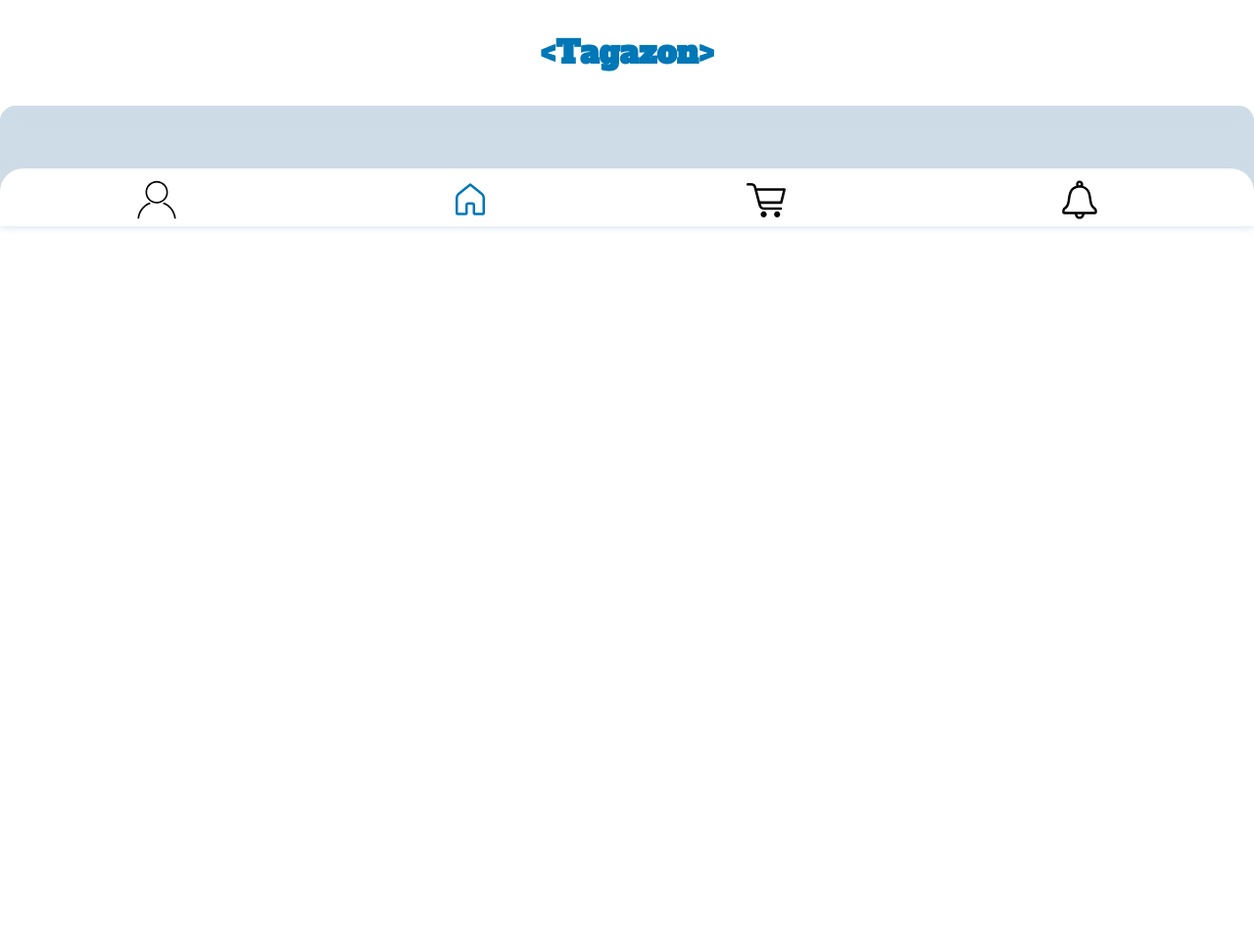
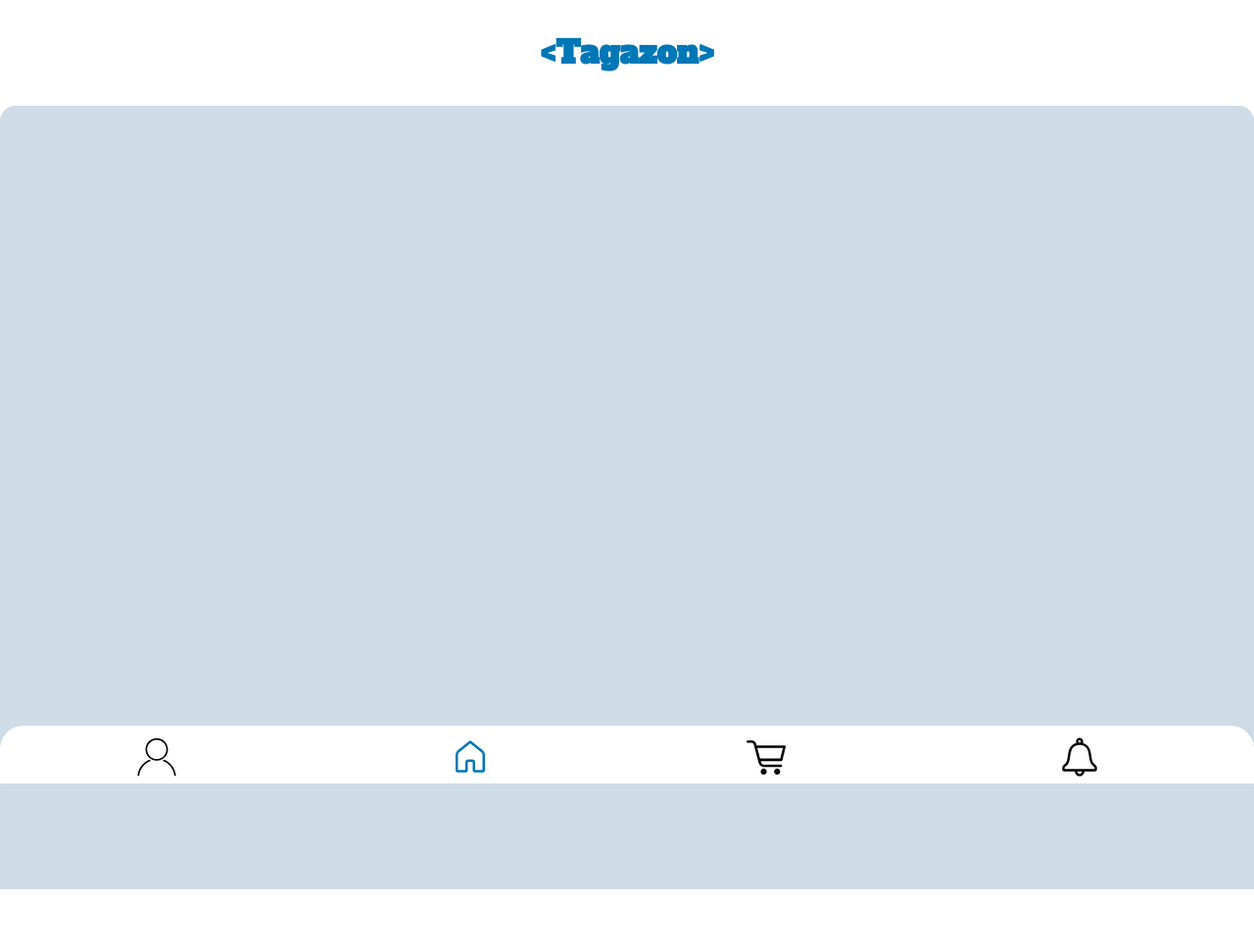
Before and after one commit to zucchero-sintattico/tagazon, a PHP site: page /?page=home in a window 1280 px wide. Shown: the whole page at 98% size. Before the commit the page ends 234 px from the top, so only its background shows below. Run offline with PHP 8.4, Linux system fonts and the light colour scheme; the visitor is signed in with stand-in values (Sample User, id 1).

Commit message:
fix height

```diff
--- a/src/pages/cart/cart.css
+++ b/src/pages/cart/cart.css
@@ -3,6 +3,7 @@
 html,
 body {
     --background-body: rgb(206, 220, 231);
+    height: 100%;
 }
 
 h1 {
@@ -16,6 +17,7 @@
 main {
     background-color: var(--background-body);
     border-radius: 1em 1em 0 0;
+    min-height: 90%;
 }
 
 main>section>h2 {
--- a/src/pages/home/home.css
+++ b/src/pages/home/home.css
@@ -3,6 +3,7 @@
 html,
 body {
     --background-body: rgb(206, 220, 231);
+    height: 100%;
 }
 
 h1 {
@@ -16,6 +17,7 @@
 main {
     background-color: var(--background-body);
     border-radius: 1em 1em 0 0;
+    min-height: 100%;
 }
 
 main>section:first-of-type {
```
